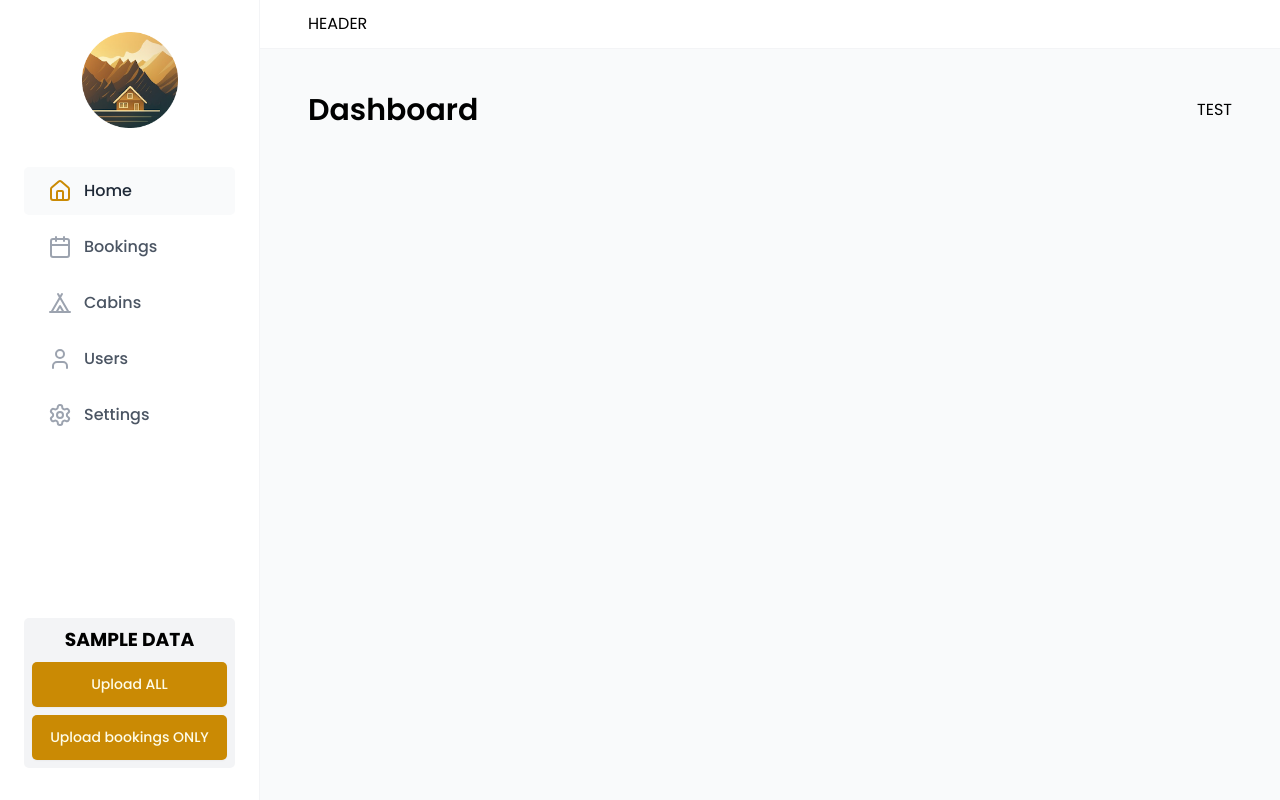
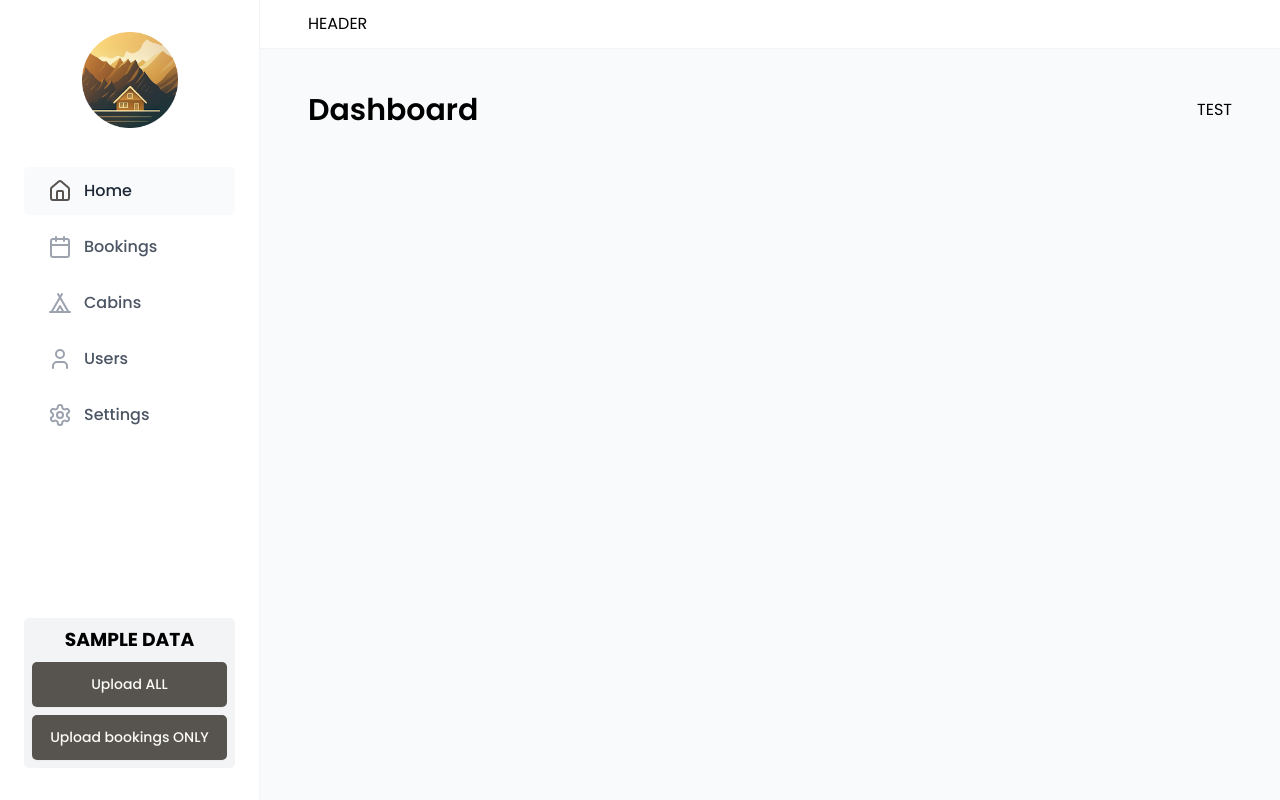
Before and after one commit to isRyanSu/the-wild-oasis, a React (Vite) app: page /dashboard in a window 1280 px wide. Built offline with nearby package versions, Linux system fonts and the light colour scheme; a web font is replaced by a local one.

Commit message:
style(global): change the primary color to stone

```diff
--- a/src/styles/GlobalStyles.ts
+++ b/src/styles/GlobalStyles.ts
@@ -3,17 +3,17 @@ import { createGlobalStyle } from 'styled-components'
 const GlobalStyles = createGlobalStyle`
 :root {
   /* Primary */
-  --color-primary-50: #fefce8;
-  --color-primary-100: #fef9c3;
-  --color-primary-200: #fef08a;
-  --color-primary-300: #fde047;
-  --color-primary-400: #facc15;
-  --color-primary-500: #eab308;
-  --color-primary-600: #ca8a04;
-  --color-primary-700: #a16207;
-  --color-primary-800: #854d0e;
-  --color-primary-900: #713f12;
-  --color-primary-950: #422006;
+  --color-primary-50: #fafaf9;
+  --color-primary-100: #f5f5f4;
+  --color-primary-200: #e7e5e4;
+  --color-primary-300: #d6d3d1;
+  --color-primary-400: #a8a29e;
+  --color-primary-500: #78716c;
+  --color-primary-600: #57534e;
+  --color-primary-700: #44403c;
+  --color-primary-800: #292524;
+  --color-primary-900: #1c1917;
+  --color-primary-950: #0c0a09;
 
   /* Accent */
   --color-accent-50: #f9fafb;
```
